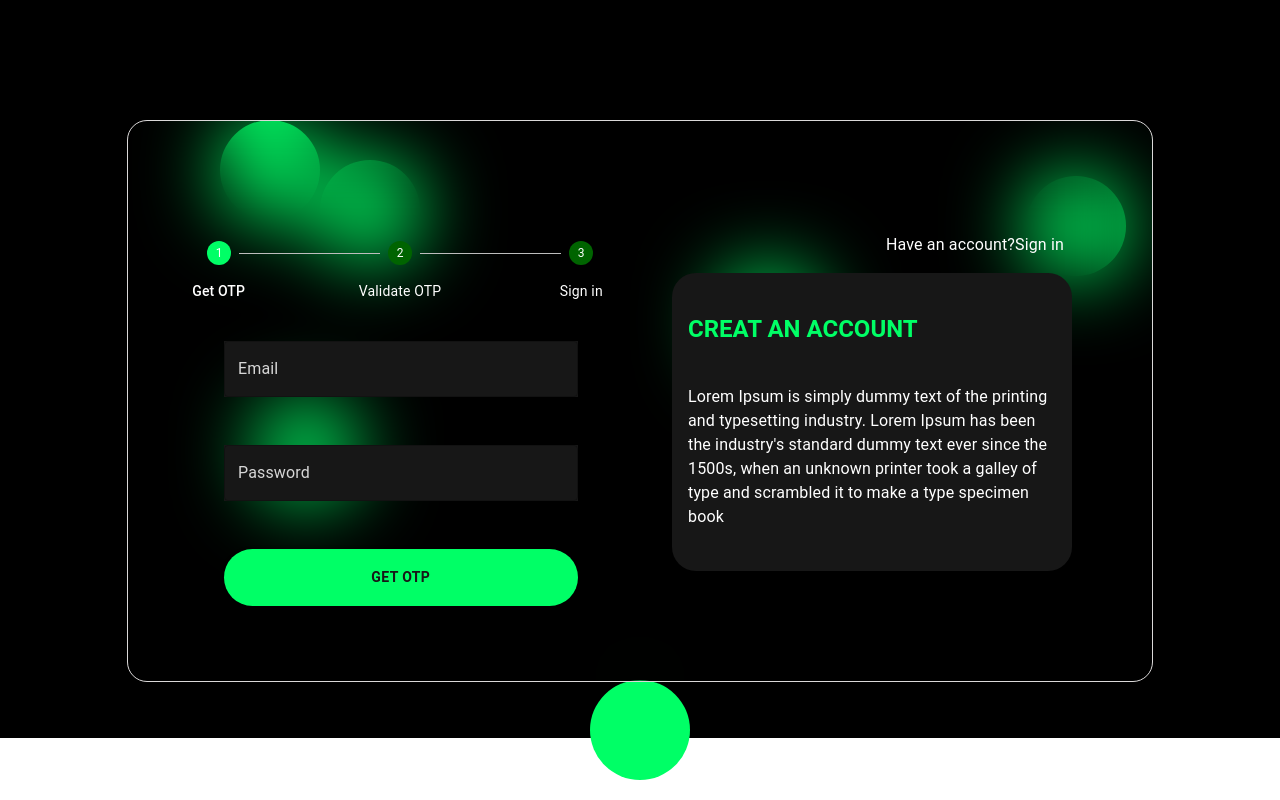
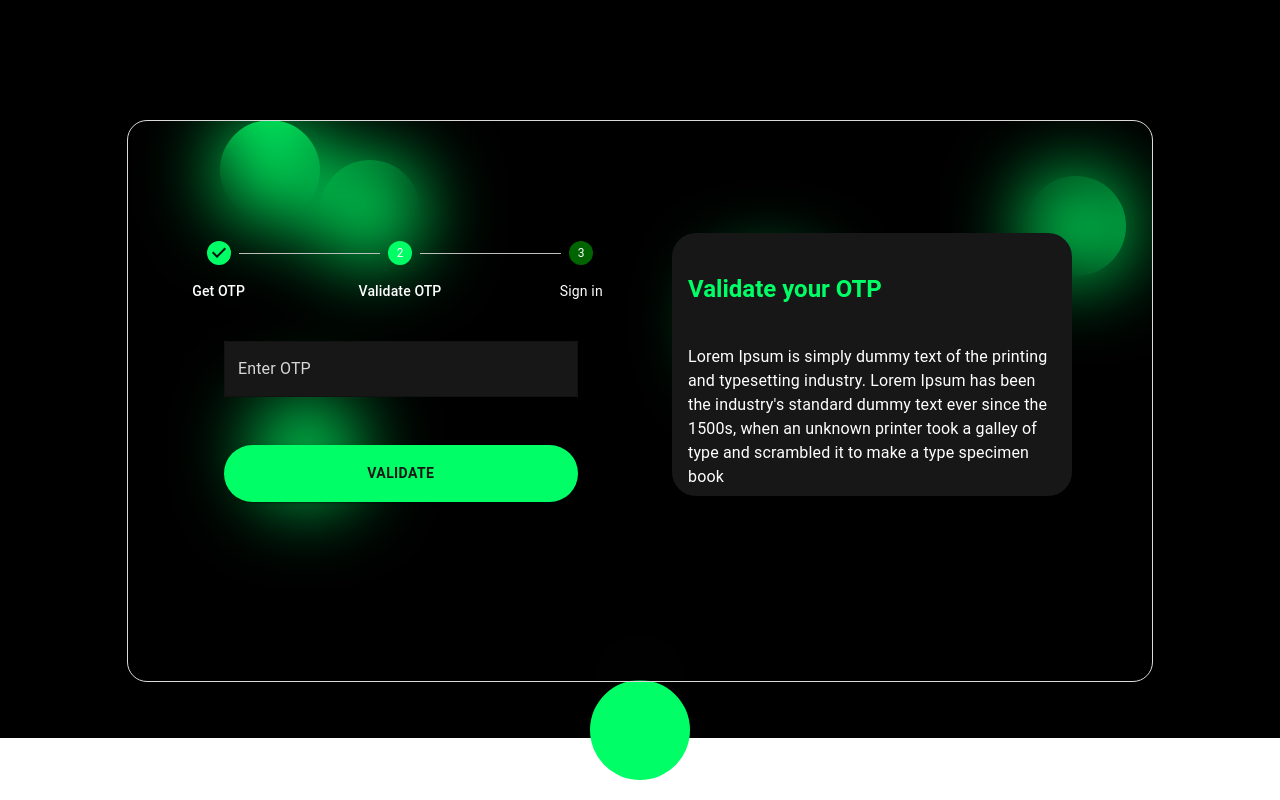
Before and after one commit to Abrar-Aboobacker/Machine-test-frontend, a React (Create React App) app: page / in a window 1280 px wide. Built offline with nearby package versions, Linux system fonts and the light colour scheme.

Commit message:
OTP UI done

```diff
--- a/src/App.js
+++ b/src/App.js
@@ -1,11 +1,13 @@
 import SigninPage from "./components/Signin page/SigninPage";
 import SignupPage from "./components/Signup page/SignupPage";
+import Otp from "./components/otp/Otp";
 
 function App() {
   return (
     <div className="App">
-      <SignupPage/>
+      {/* <SignupPage/> */}
       {/* <SigninPage/> */}
+      <Otp/>
     </div>
   );
 }
--- /dev/null
+++ b/src/components/otp/Otp.js
@@ -0,0 +1,229 @@
+import {
+  Box,
+  Button,
+  Step,
+  StepLabel,
+  Stepper,
+  TextField,
+  Typography,
+} from "@mui/material";
+import React from "react";
+import Circle from "../Background circle/Circle";
+const steps = ["Get OTP", "Validate OTP", "Sign in"];
+
+const Otp = () => {
+  return (
+    <>
+      <Box
+        sx={{
+          height: { xs: 915, sm: "140vh", md: "auto", lg: "auto" },
+          width: { xs: "100%", sm: "110vw", md: "100%" },
+          display: { xs: "block", sm: "block", md: "flex" },
+          justifyContent: "center",
+          alignItems: "center",
+          backgroundColor: "black",
+        }}
+      >
+        <Box>
+          <Box
+            sx={{
+              display: { xs: "none", sm: "none", md: "block" },
+              position: "absolute",
+              bottom: { md: "13%", lg: 20 },
+              left: { xs: "25%", sm: "50%" },
+              transform: "translateX(-50%)",
+            }}
+          >
+            <Circle />
+          </Box>
+
+          <Box
+            sx={{
+              display: { xs: "none", sm: "none", md: "block" },
+              position: "absolute",
+              top: { md: "40%", lg: "40%" },
+              left: { md: "60%" },
+              transform: "translate(-50%, -50%)",
+            }}
+          >
+            <Circle />
+          </Box>
+
+          <Box
+            sx={{
+              display: { xs: "none", sm: "none", md: "block" },
+              position: "absolute",
+              top: { md: "13%", lg: "15%" },
+              right: { md: "75%" },
+            }}
+          >
+            <Circle />
+          </Box>
+          <Box
+            sx={{
+              display: { xs: "none", sm: "none", md: "block" },
+              position: "absolute",
+              top: { md: "23%", lg: "20%" },
+              left: { md: "25%" },
+            }}
+          >
+            <Circle />
+          </Box>
+          <Box
+            sx={{
+              display: { xs: "none", sm: "none", md: "block" },
+              position: "absolute",
+              top: { md: "50%" },
+              left: { md: "20%" },
+            }}
+          >
+            <Circle />
+          </Box>
+          <Box
+            sx={{
+              display: { xs: "none", sm: "none", md: "block" },
+              position: "absolute",
+              top: { md: "18%", lg: "22%" },
+              right: { md: "12%", lg: "12%" },
+            }}
+          >
+            <Circle />
+          </Box>
+        </Box>
+        <Box sx={{ display: { xs: "block", sm: "block", md: "none" } }}>
+          <Typography
+            sx={{
+              fontWeight: 600,
+              color: "#00ff66",
+              pt: { xs: 10, sm: 18 },
+              pl: { xs: 3, sm: 6 },
+            }}
+            variant="h5"
+          >
+            Validate your OTP
+          </Typography>
+          <Typography
+            sx={{
+              color: "white",
+              pt: { xs: 2, sm: 3 },
+              pl: { xs: 3, sm: 6 },
+              pr: { xs: 3, sm: 5 },
+            }}
+          >
+            Lorem Ipsum is simply dummy text of the printing and typesetting
+            industry. Lorem Ipsum has been the industry's standard dummy text
+            ever since the 1500s, when an unknown printer took a galley of type
+            and scrambled it to make a type specimen book
+          </Typography>
+        </Box>
+        <Box
+          sx={{
+            background: {
+              xs: `linear-gradient(to bottom right,rgba(0, 255, 102, .3) , rgba(23, 23, 23, .2))`,
+              sm: `linear-gradient(to bottom right,rgba(0, 255, 102, .3) , rgba(23, 23, 23, .2))`,
+              md: "unset",
+            },
+            backgroundColor: "rgba(23, 23, 23, 0.5)",
+            flexDirection: "column",
+            maxWidth: 1450,
+            width: { xs: "90%", sm: "85%", md: "95%", lg: "80%" },
+            height: { xs: "40%", sm: "35%", md: "45%", lg: 400 },
+            alignItems: "center",
+            justifyContent: "center",
+            marginTop: { xs: 5, sm: 15, md: 15 },
+            marginBottom: 7,
+            mx: { xs: 2, sm: 7, md: 0 },
+            py: 10,
+            borderRadius: 5,
+            zIndex: 1,
+            backdropFilter: {
+              xs: "blur(80px)",
+              sm: "blur(80px)",
+              md: "blur(40px)",
+            },
+            border: "1px solid #dbd9d9",
+          }}
+        >
+          <Box
+            sx={{
+              display: { xs: "block", sm: "block", md: "flex" },
+              justifyContent: "space-around",
+            }}
+          >
+            <Box sx={{ marginTop: { xs: 0, sm: 0, md: 5 } }}>
+              <Stepper
+                sx={{ ml: { xs: 0, sm: 0, md: 0, lg: 0 } }}
+                activeStep={1}
+                alternativeLabel
+              >
+                {steps.map((label) => (
+                  <Step>
+                    <StepLabel>{label}</StepLabel>
+                  </Step>
+                ))}
+              </Stepper>
+              <TextField
+                sx={{
+                  backgroundColor: "#171717",
+                  width: { xs: "90%", sm: 480, md: "75%", lg: "65%" },
+                  mx: { xs: 2, sm: 10, md: 5, lg: 12 },
+                  mt: { xs: 3, sm: 5 },
+                }}
+                margin="normal"
+                type={"password"}
+                label="Enter OTP"
+                variant="outlined"
+              />
+              <Button
+                variant="contained"
+                sx={{
+                  backgroundColor: "#00ff66",
+                  width: { xs: "90%", sm: 480, md: "75%", lg: "65%" },
+                  fontWeight: 600,
+                  mx: { xs: 2, sm: 10, md: 5, lg: 5 },
+                  ml: { xs: 2, sm: 10, md: 5, lg: 12 },
+                  mt: { xs: 1, sm: 5 },
+                  p: 2,
+                  color: "#171717",
+                  ":hover": { backgroundColor: "#171717", color: "#00ff66" },
+                  marginTop: 3,
+                  borderRadius: 10,
+                }}
+              >
+                Validate
+              </Button>
+            </Box>
+            <Box sx={{ mt: 4 }}>
+              <Box
+                sx={{
+                  backgroundColor: "#171717",
+                  mr: { md: 5, lg: 10 },
+                  height: "98%",
+                  width: { md: 360, lg: 400 },
+                  borderRadius: 6,
+                  display: { xs: "none", sm: "none", md: "block" },
+                }}
+              >
+                <Typography
+                  sx={{ fontWeight: 600, color: "#00ff66", pt: 5, pl: 2 }}
+                  variant="h5"
+                >
+                  Validate your OTP
+                </Typography>
+                <Typography sx={{ color: "white", pt: 5, pl: 2, pr: 3 }}>
+                  Lorem Ipsum is simply dummy text of the printing and
+                  typesetting industry. Lorem Ipsum has been the industry's
+                  standard dummy text ever since the 1500s, when an unknown
+                  printer took a galley of type and scrambled it to make a type
+                  specimen book
+                </Typography>
+              </Box>
+            </Box>
+          </Box>
+        </Box>
+      </Box>
+    </>
+  );
+};
+
+export default Otp;
```
